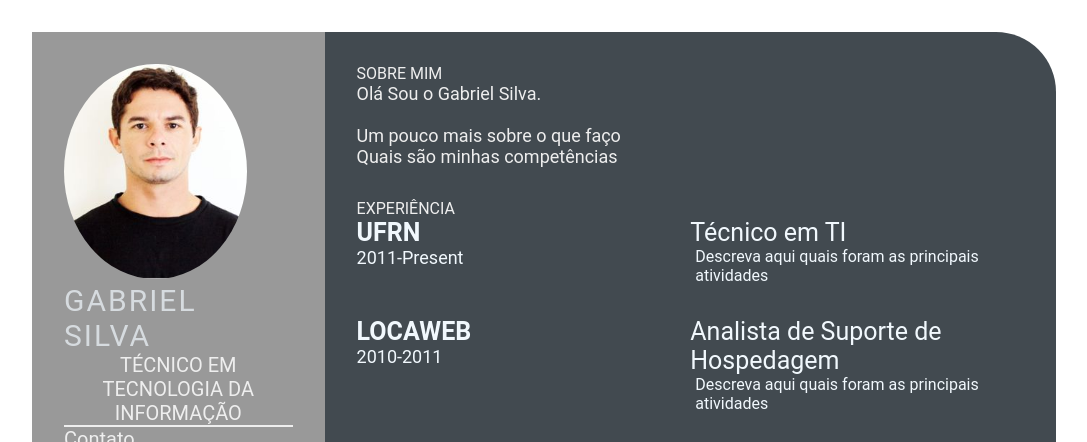
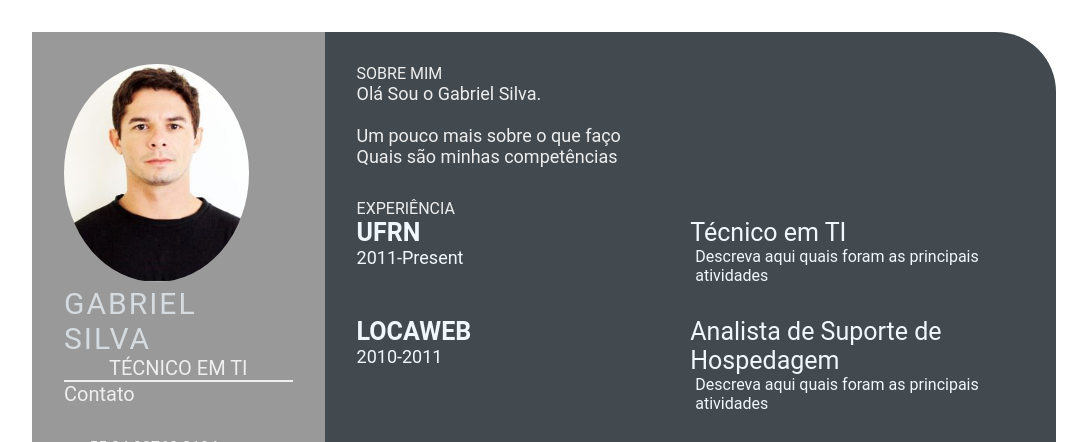
Before and after one commit to bielsilvarn/bielsilvarn.github.io, a plain HTML site: page index.html in a window 1280 px wide. Shown: the top 442 px of the page, without its empty margins (96-1183 px from the left). Drawn offline with Linux system fonts and the light colour scheme.

Commit message:
feature: add index.html

```diff
--- a/index.html
+++ b/index.html
@@ -15,7 +15,7 @@
                 <div class="profile">
                     <img class="profile-image" src="img/profile-image.jpg" alt="Profile image">
                     <p class="name">Gabriel Silva</p>
-                    <p class="profession">Técnico em Tecnologia da Informação</p>
+                    <p class="profession">Técnico em TI</p>
                 </div>
                 <div class="contact-info">
                     <p class="left-title">Contato</p>
--- a/style.css
+++ b/style.css
@@ -37,7 +37,7 @@
 }
 
 .profile .profile-image {
-    width: 80%;
+    width: 81%;
     border-radius: 50%;
 }
 
```
